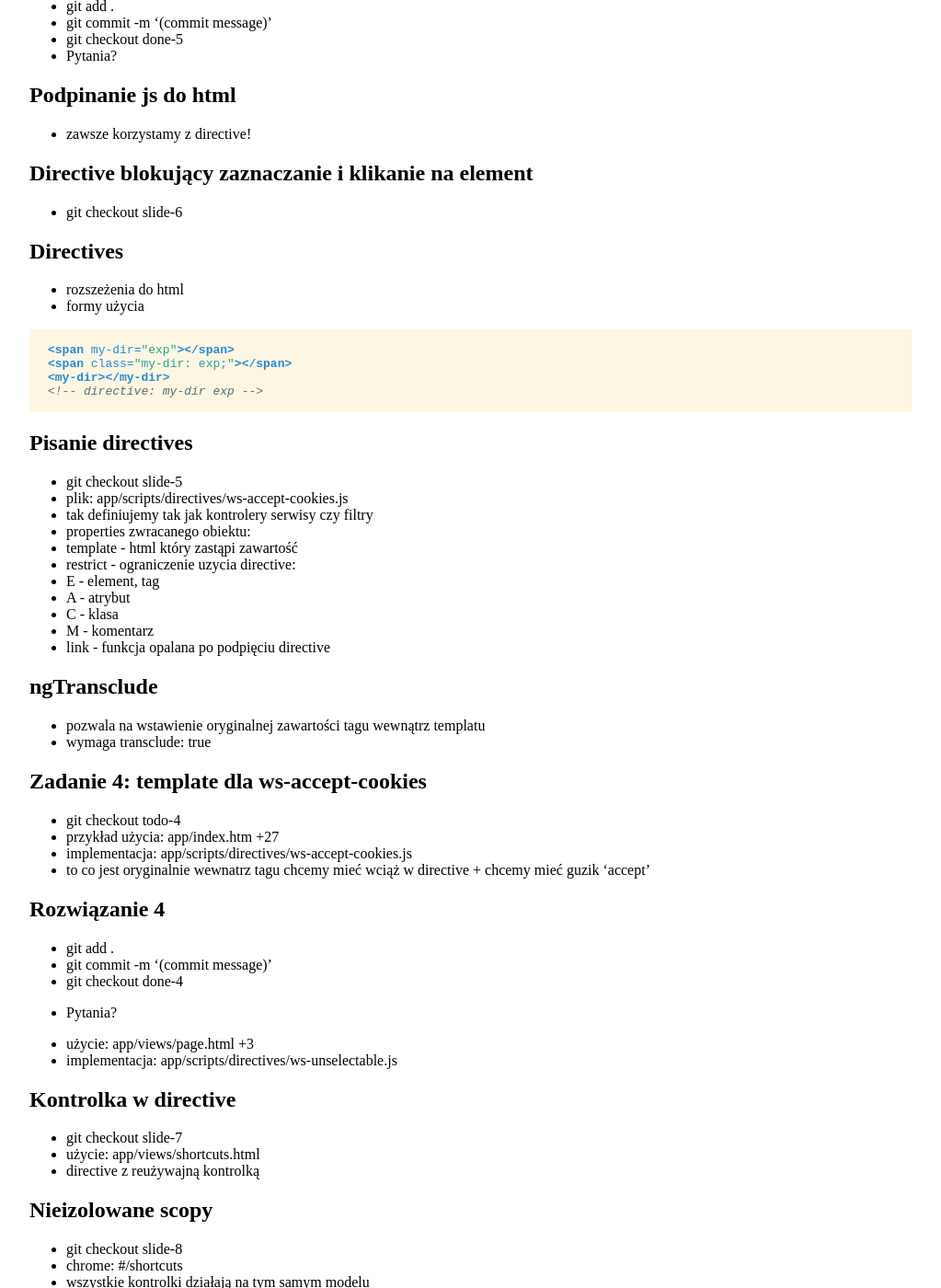
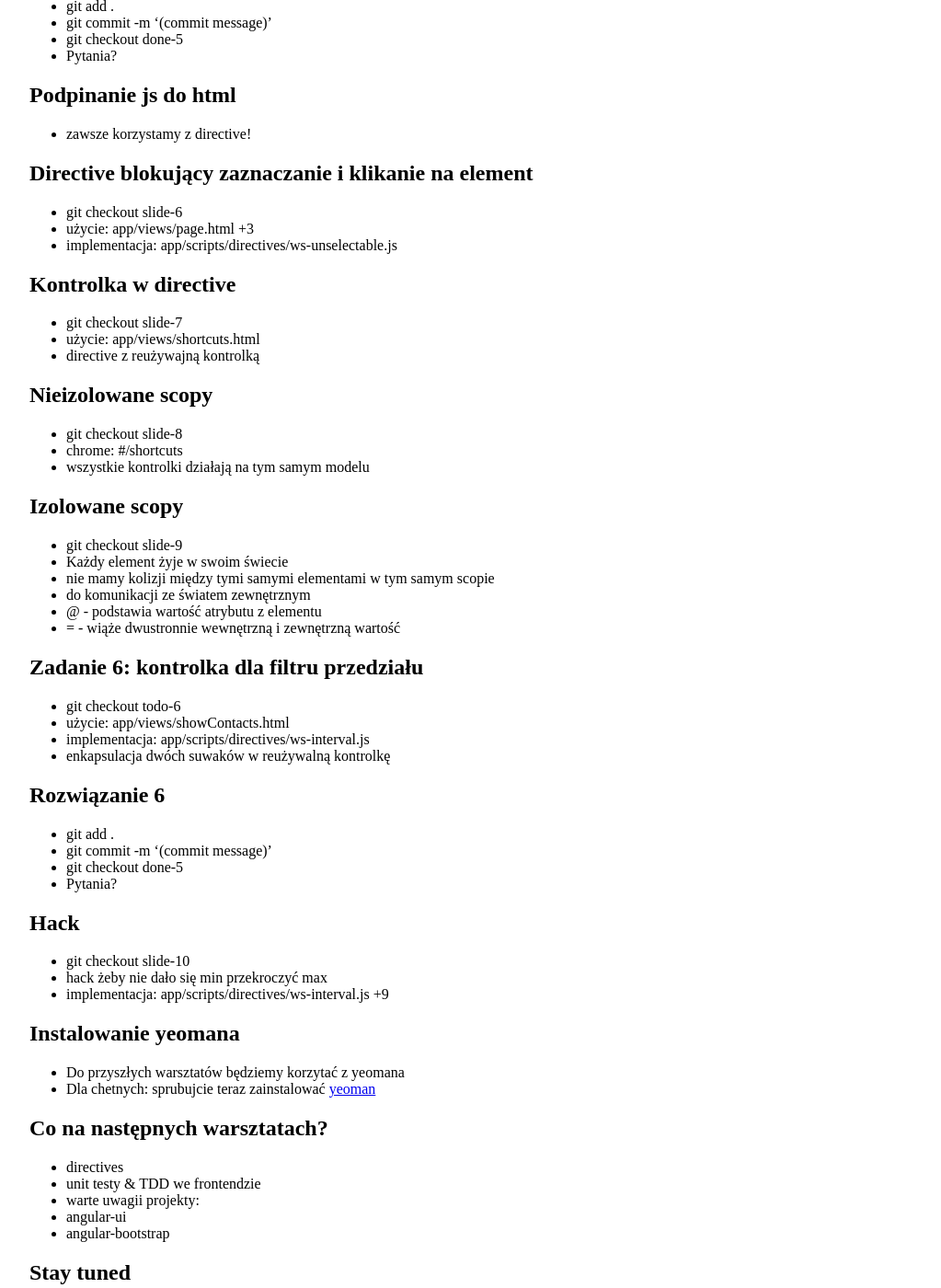
Before and after one commit to marcin-wosinek/blog, a Jekyll site: the page built from _posts/2013-06-08-2-Warsztaty-AngularJs-Akai-Poznan.md, in a window 1280 px wide and 1400 px high, scrolled down 4391 px. Shown: the whole window at 92% size, without its empty margins (128-1151 px from the left). Built offline with Jekyll 4.4.1, drawn with Linux system fonts in a browser that asks for light colours.

Commit message:
Remove duplicated content. Again

````diff
--- a/_posts/2013-06-08-2-Warsztaty-AngularJs-Akai-Poznan.md
+++ b/_posts/2013-06-08-2-Warsztaty-AngularJs-Akai-Poznan.md
@@ -205,47 +205,6 @@ tags: [AngularJs, Akai, Poznań]
 
 ## Directive blokujący zaznaczanie i klikanie na element
 * git checkout slide-6
-
-## Directives
-* rozszeżenia do html
-* formy użycia
-
-```html
-<span my-dir="exp"></span>
-<span class="my-dir: exp;"></span>
-<my-dir></my-dir>
-<!-- directive: my-dir exp -->
-```
-
-## Pisanie directives
-* git checkout slide-5
-* plik: app/scripts/directives/ws-accept-cookies.js
-* tak definiujemy tak jak kontrolery serwisy czy filtry
-* properties zwracanego obiektu:
- * template - html który zastąpi zawartość
- * restrict - ograniczenie uzycia directive:
-  * E - element, tag
-  * A - atrybut
-  * C - klasa
-  * M - komentarz
- * link - funkcja opalana po podpięciu directive
-
-## ngTransclude
-* pozwala na wstawienie oryginalnej zawartości tagu wewnątrz templatu
-* wymaga transclude: true
-
-## Zadanie 4: template dla ws-accept-cookies
-* git checkout todo-4
-* przykład użycia: app/index.htm +27
-* implementacja: app/scripts/directives/ws-accept-cookies.js
-* to co jest oryginalnie wewnatrz tagu chcemy mieć wciąż w directive + chcemy mieć guzik 'accept'
-
-## Rozwiązanie 4
-* git add .
-* git commit -m '(commit message)'
-* git checkout done-4
-* Pytania?
-
 * użycie: app/views/page.html +3
 * implementacja: app/scripts/directives/ws-unselectable.js
 
````
